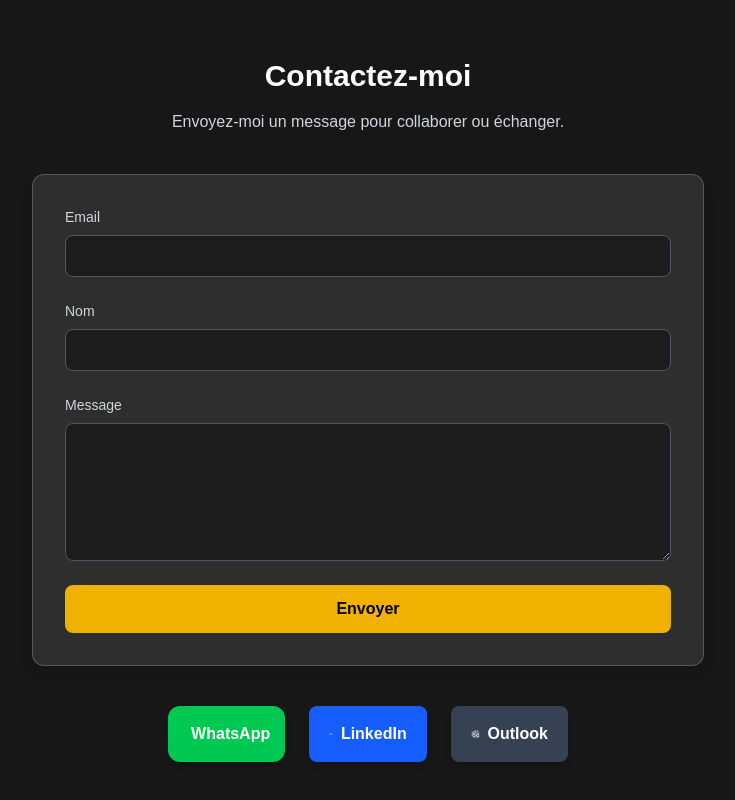
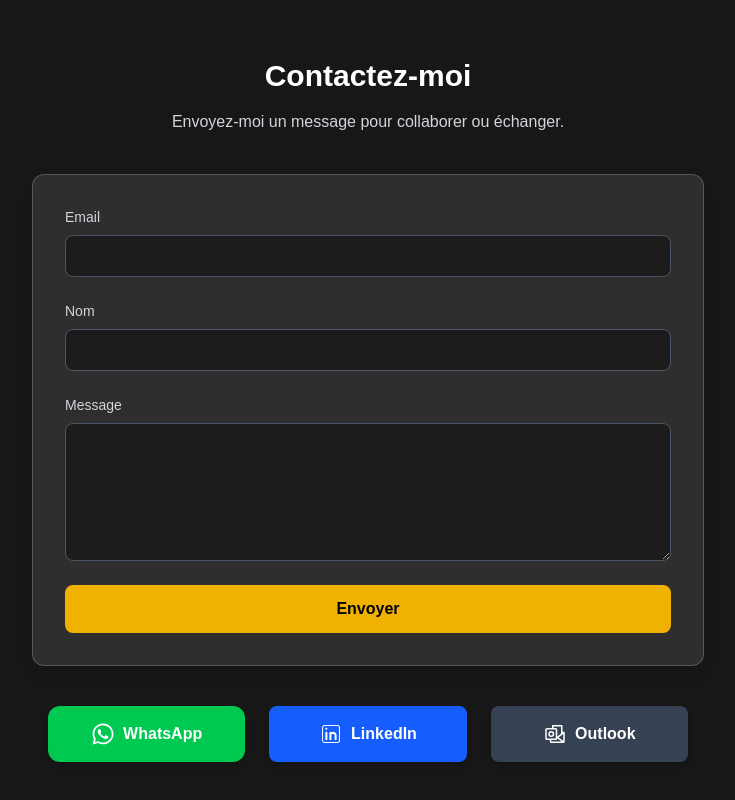
Before and after one commit to Ulrich56/portfolio-3, a Next.js app: page / in a window 1280 px wide. Shown: the part 3172-3972 px from the top of the page, without its empty margins (272-1007 px from the left). Built offline with nearby package versions, Linux system fonts and the light colour scheme.

Commit message:
reviewing contactsection

```diff
--- a/app/components/ContactSection.jsx
+++ b/app/components/ContactSection.jsx
@@ -67,7 +67,7 @@ export default function ContactSection() {
         </button>
       </form>
 
-      <div className="xl:max-w-3xl md:max-w-3xl lg:max-w-3xl 2xl:max-w-3xl w-100 mx-auto mt-10 grid grid-cols-1 sm:grid-cols-2 xl:grid-cols-3 gap-6 justify-center text-center">
+      <div className="max-w-3xl mx-auto mt-10 md:w-160 w-100 grid grid-cols-1 sm:grid-cols-2 xl:grid-cols-3 gap-6 justify-center text-center">
           <a
             href="https://wa.me/2250501103521"
             target="_blank"
```
